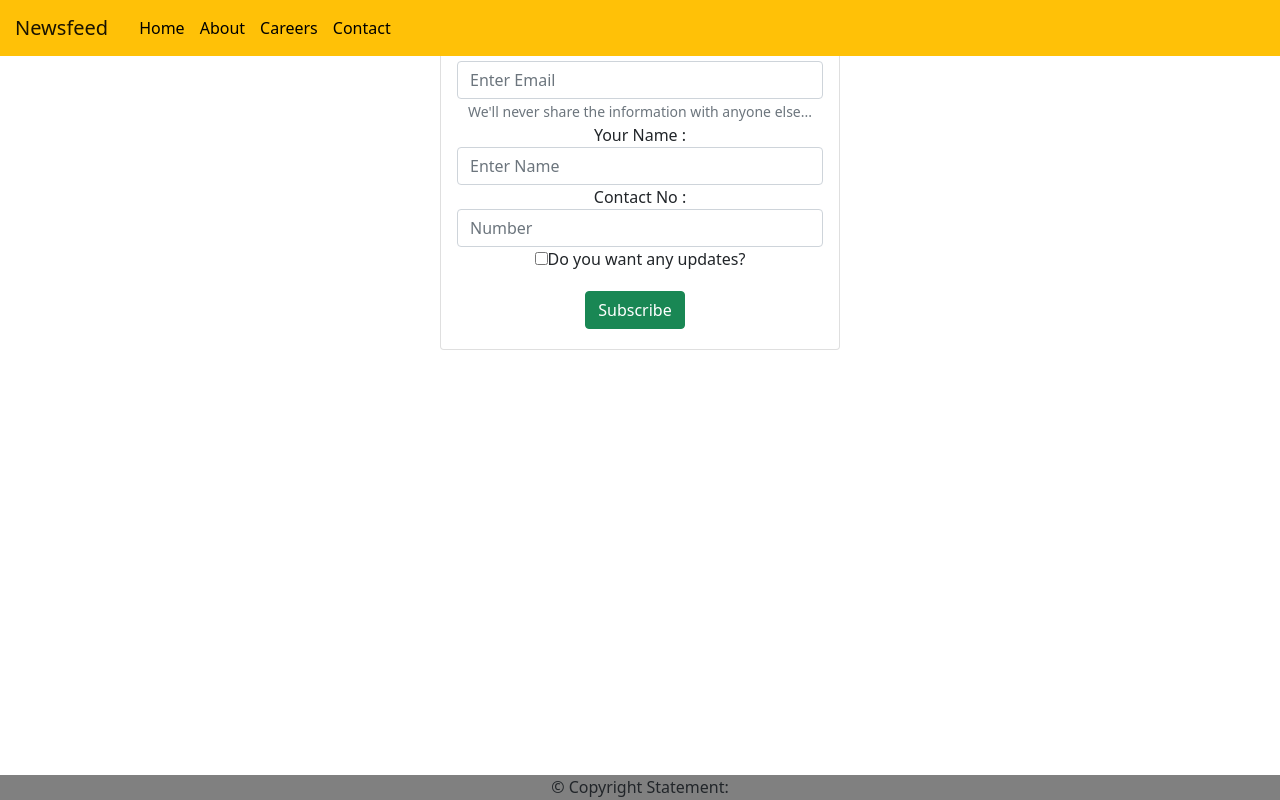
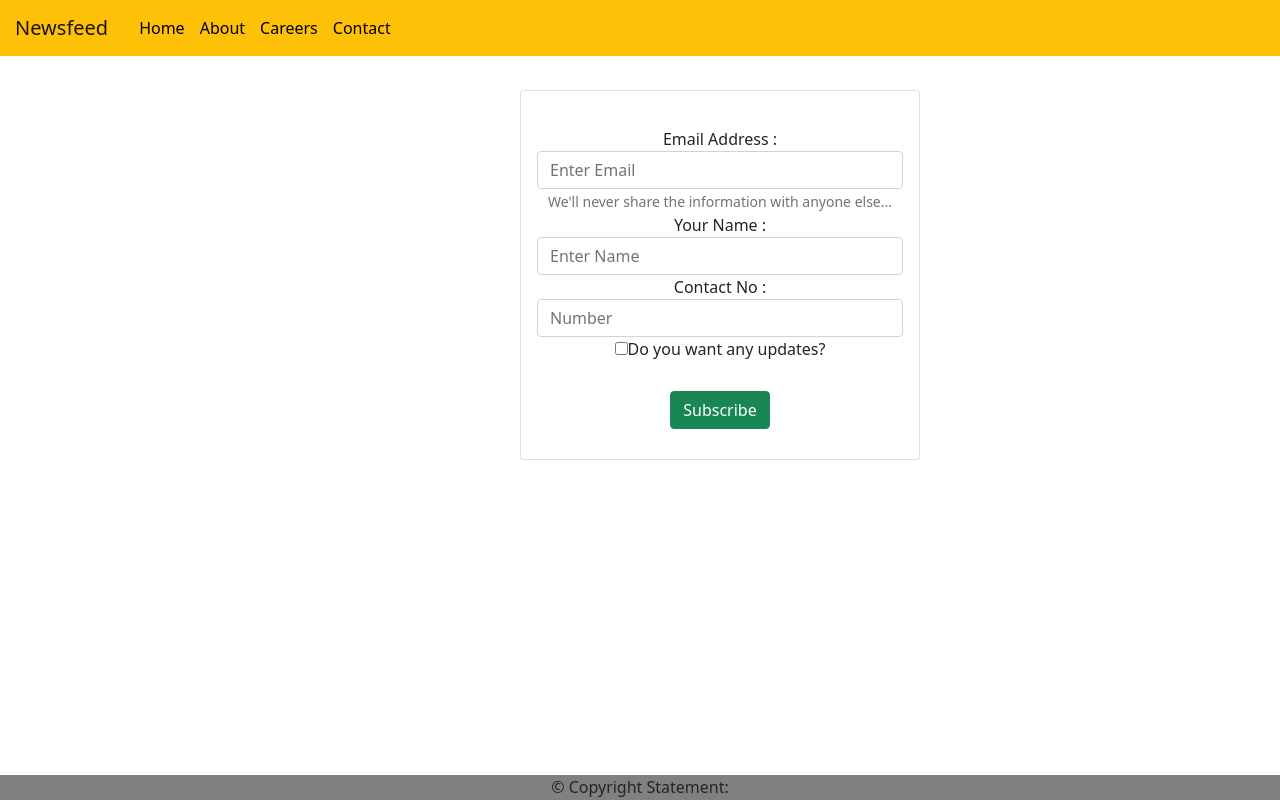
Before and after one commit to mohit7shah/newsfeed, a Vue app in the folder newsfeed/: page /contact in a window 1280 px wide. Built offline with nearby package versions, Linux system fonts and the light colour scheme.

Commit message:
commit task-2

```diff
--- a/newsfeed/src/views/Contact.vue
+++ b/newsfeed/src/views/Contact.vue
@@ -34,10 +34,14 @@
       </b-form-group>
       <b-form-group id="input-group-4">
         <b-form-checkbox-group v-model="form.checked" id="checkbox">
-          <b-form-checkbox value="me">Do you want any updates?</b-form-checkbox>
+          <b-form-checkbox value="me" class="empty">
+            Do you want any updates?</b-form-checkbox
+          >
         </b-form-checkbox-group>
       </b-form-group>
-      <b-button type="submit" class="btn btn-success">Subscribe</b-button>
+      <b-button type="submit" class="btn btn-success" @click="onsubmit"
+        >Subscribe</b-button
+      >
     </b-card>
   </div>
 </template>
@@ -55,25 +59,31 @@ export default {
     };
   },
   methods: {
-    onsubmit(event) {
-      event.preventDefault();
-      alert(JSON.stringify(this.form));
+    onsubmit() {
+      alert("Subscribed");
     },
   },
 };
 </script>
 
 <style scoped>
+.contact {
+  margin-top: 90px;
+  text-align: center;
+  width: 50%;
+  margin-left: 400px;
+}
 .data {
   padding-top: 20px;
   margin: auto;
   border: 1rem bold black;
   display: block;
-  height: 350px;
+  height: 370px;
   width: 400px;
 }
 
 .btn {
-  margin-top: 20px;
+  margin-top: 30px;
+  margin-left: 10px;
 }
 </style>
```
